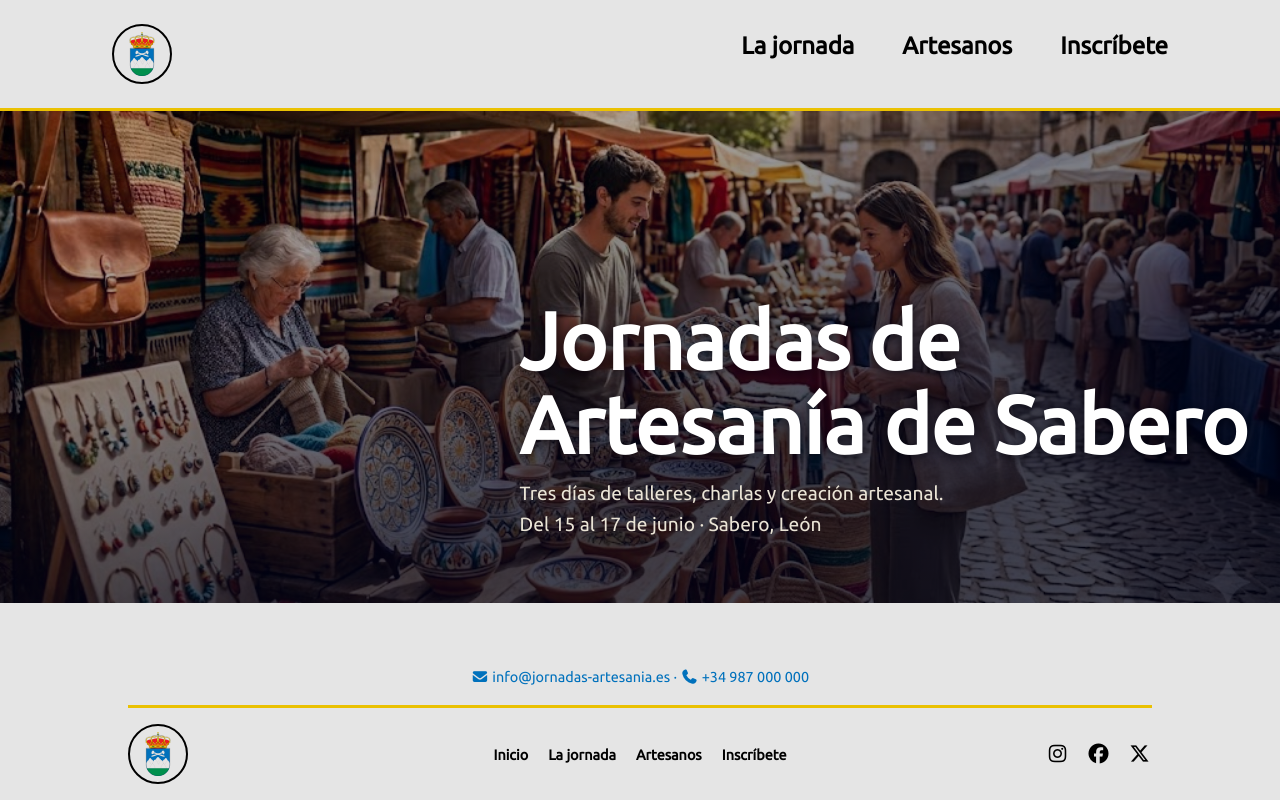
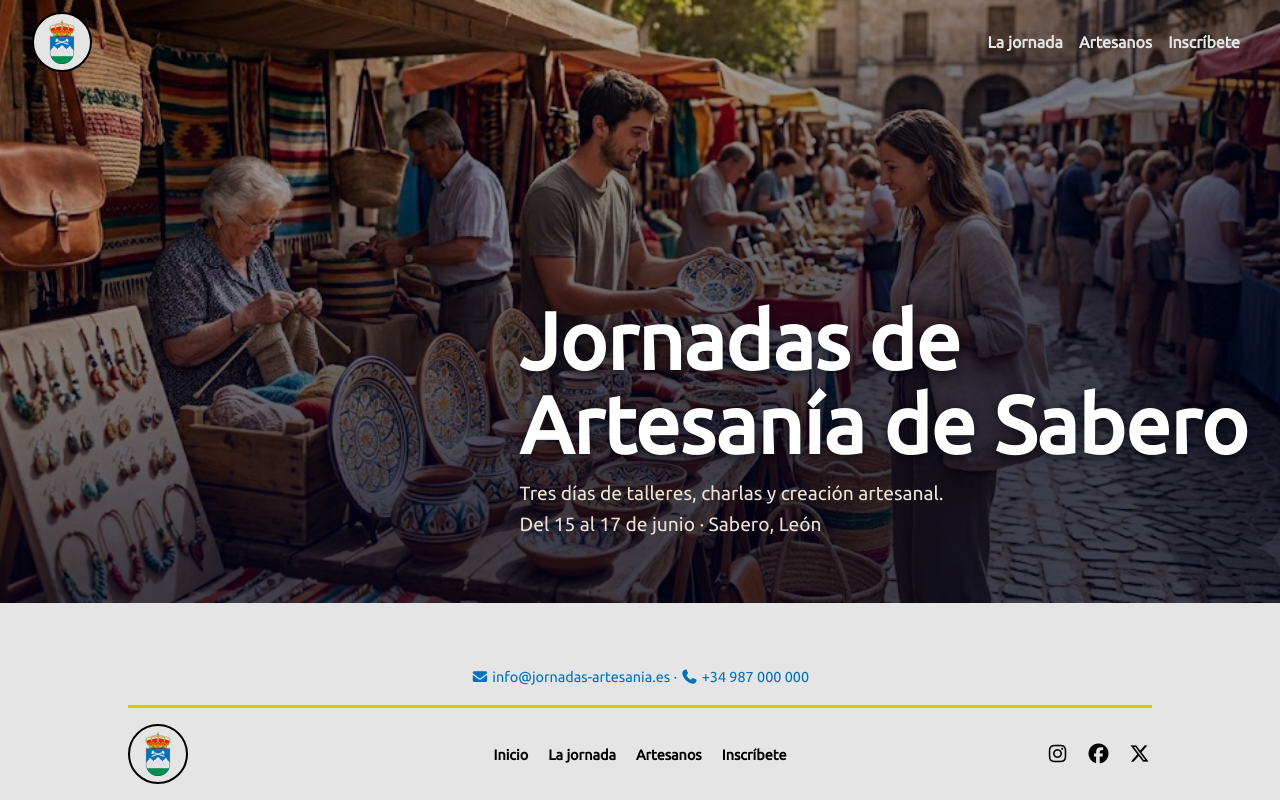
Before and after one commit to oromeraa/HTML-II-PEC2, a website built with Parcel: page src/index.html in a window 1280 px wide. Built offline with nearby package versions, Linux system fonts and the light colour scheme.

Commit message:
header & bootstrap import

```diff
--- a/src/assets/scripts/main.js
+++ b/src/assets/scripts/main.js
@@ -5,3 +5,4 @@
 
 import "@fontsource/ubuntu/index.css";
 import "@fortawesome/fontawesome-free/css/all.css";
+import "bootstrap/dist/js/bootstrap.bundle.min.js";
--- a/src/assets/styles/abstracts/_bootstrap-overwrites.scss
+++ b/src/assets/styles/abstracts/_bootstrap-overwrites.scss
@@ -2,4 +2,15 @@
   # Bootstrap variable overrides
 \*------------------------------------*/
 
+// Typography
 $font-family-sans-serif: "Ubuntu", system-ui, sans-serif;
+
+// Colors (Sabero coat of arms palette)
+$primary:   #0071bc; // $sabero-blue
+$secondary: #008f4c; // $sabero-green
+$warning:   #eac102; // $sabero-gold
+$danger:    #ed1c24; // $sabero-red
+
+// Border radius
+$border-radius: 0.5rem;
+$border-radius-pill: 2rem;
--- a/src/assets/styles/views/_header.scss
+++ b/src/assets/styles/views/_header.scss
@@ -4,34 +4,54 @@
 
 @use "../abstracts/variables" as *;
 
-header {
+.site-header {
+  position: absolute;
+  top: 0;
+  left: 0;
+  right: 0;
+  z-index: 100;
+  background: transparent;
+  container-type: inline-size;
+  container-name: site-header;
+
   display: flex;
+  align-items: center;
   justify-content: space-between;
-  align-items: center;
-  border-bottom: 3px solid $sabero-gold;
-  padding: 1.5rem 7rem;
-  font-weight: bolder;
+  padding: 0.75rem 2rem;
 
-  .header__nav {
-    display: flex;
-    align-items: center;
-    gap: 3rem;
+  .navbar {
+    flex: 1;
+  }
 
-    &-list {
-      display: flex;
-      flex-direction: row;
-      gap: 3rem;
-      list-style: none;
-    }
+  .nav-link {
+    color: $sabero-gray;
+    font-weight: 600;
+    font-size: 1rem;
+    transition: color 0.2s;
 
-    &-link {
-      color: $sabero-black;
-      text-decoration: none;
-      font-size: 1.5rem;
-
-      &:hover {
-        color: $sabero-blue;
-      }
+    &:hover,
+    &:focus {
+      color: $sabero-gold;
     }
   }
+
+  // Menú colapsado en móvil: fondo oscuro para legibilidad
+  .navbar-collapse.show,
+  .navbar-collapse.collapsing {
+    background-color: oklch(10% 0.04 250 / 0.9);
+    border-radius: 0.5rem;
+    padding: 0.5rem 1rem;
+    margin-top: 0.25rem;
+  }
 }
+
+@container site-header (width < 420px) {
+  .site-header {
+    padding: 0.5rem 1rem;
+  }
+
+  .logo {
+    height: 44px;
+    width: 44px;
+  }
+}
--- a/src/views/header.html
+++ b/src/views/header.html
@@ -1,16 +1,26 @@
-<header>
+<header class="site-header">
   <include src="./components/logo.html"></include>
-  <nav class="header__nav">
-    <ul class="header__nav-list">
-      <li class="header__nav-item">
-        <a class="header__nav-link" href="./article.html">La jornada</a>
-      </li>
-      <li class="header__nav-item">
-        <a class="header__nav-link" href="./speakers.html">Artesanos</a>
-      </li>
-      <li class="header__nav-item">
-        <a class="header__nav-link" href="./inscription.html">Inscríbete</a>
-      </li>
-    </ul>
+  <nav class="navbar navbar-expand-md navbar-dark">
+    <button
+      class="navbar-toggler"
+      type="button"
+      data-bs-toggle="collapse"
+      data-bs-target="#mainNav"
+    >
+      <span class="navbar-toggler-icon"></span>
+    </button>
+    <div class="collapse navbar-collapse" id="mainNav">
+      <ul class="navbar-nav ms-auto">
+        <li class="nav-item">
+          <a class="nav-link" href="./article.html">La jornada</a>
+        </li>
+        <li class="nav-item">
+          <a class="nav-link" href="./speakers.html">Artesanos</a>
+        </li>
+        <li class="nav-item">
+          <a class="nav-link" href="./inscription.html">Inscríbete</a>
+        </li>
+      </ul>
+    </div>
   </nav>
 </header>
```
